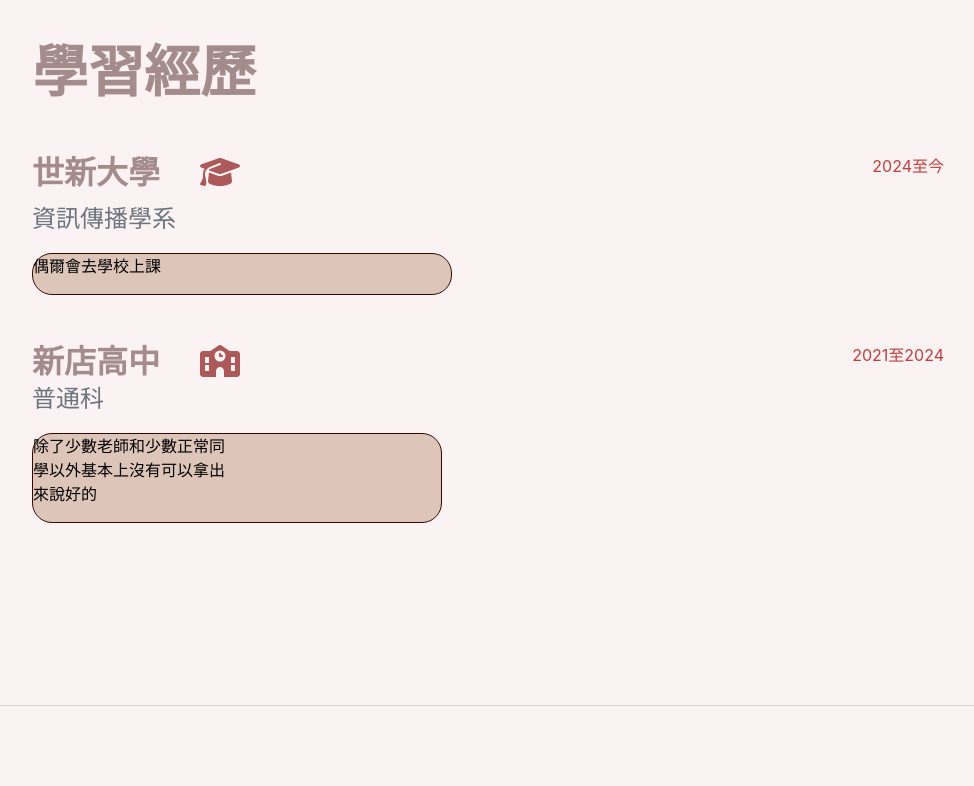
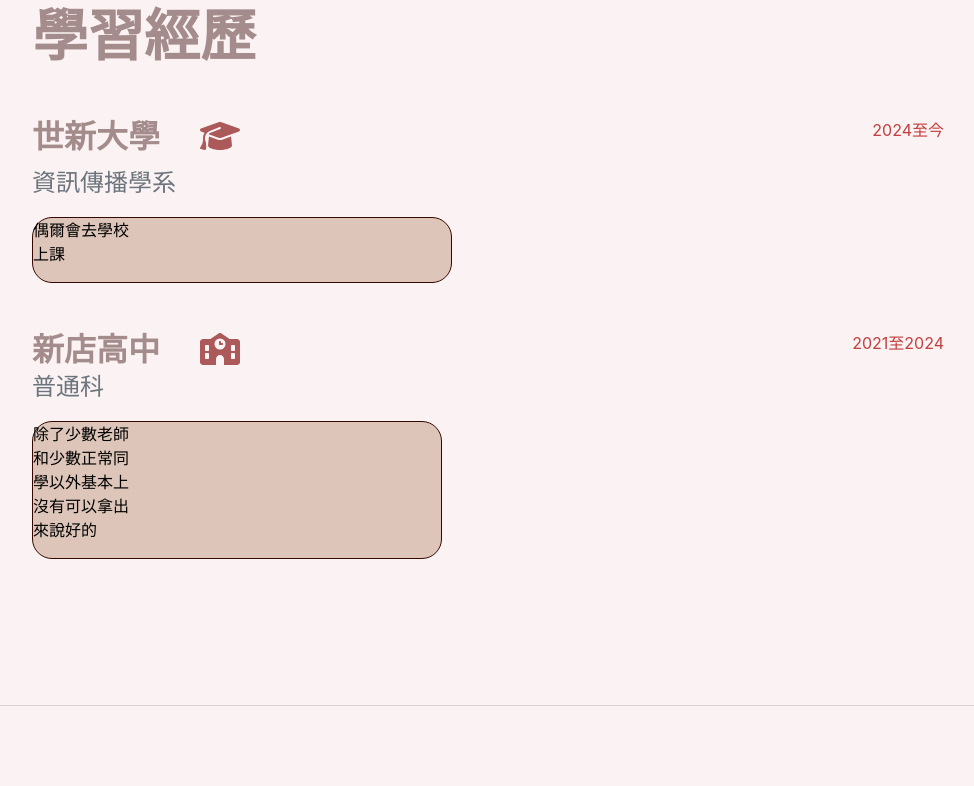
Before and after one commit to MaskRennie/homew, a plain HTML site: page index.html in a window 1280 px wide. Shown: the part 896-1682 px from the top of the page, without its empty margins (288-1262 px from the left). Drawn offline with nearby package versions, Linux system fonts and the light colour scheme; a web font is replaced by a local one.

Commit message:
Update index.html

```diff
--- a/index.html
+++ b/index.html
@@ -64,7 +64,7 @@
                             <h3>世新大學<a class="masklink" href="https://ics.wp.shu.edu.tw/" target="_blank"><i class="fa-solid fa-graduation-cap"></i></a></h3>
                             <div class="subheading mb-3">資訊傳播學系</div>
                             <div class="maskdiv">
-                                <p class="w-50">偶爾會去學校上課</p>
+                                <p class="w-50 maskwidth">偶爾會去學校上課</p>
                             </div>
                         </div>
                         <div class="flex-shrink-0"><span class="text-primary">2024至今</span></div>
@@ -74,7 +74,7 @@
                             <h3 class="mb-0">新店高中<a class="masklink" href="https://www.htsh.ntpc.edu.tw/" target="_blank"><i class="fa-solid fa-school"></i></a></h3>
                             <div class="subheading mb-3">普通科</div>
                             <div class="maskdiv">
-                            <p class="w-50">除了少數老師和少數正常同學以外基本上沒有可以拿出來說好的</p>
+                            <p class="w-50 maskwidth">除了少數老師和少數正常同學以外基本上沒有可以拿出來說好的</p>
                             </div>
                         </div>
                         <div class="flex-shrink-0"><span class="text-primary">2021至2024</span></div>
```
